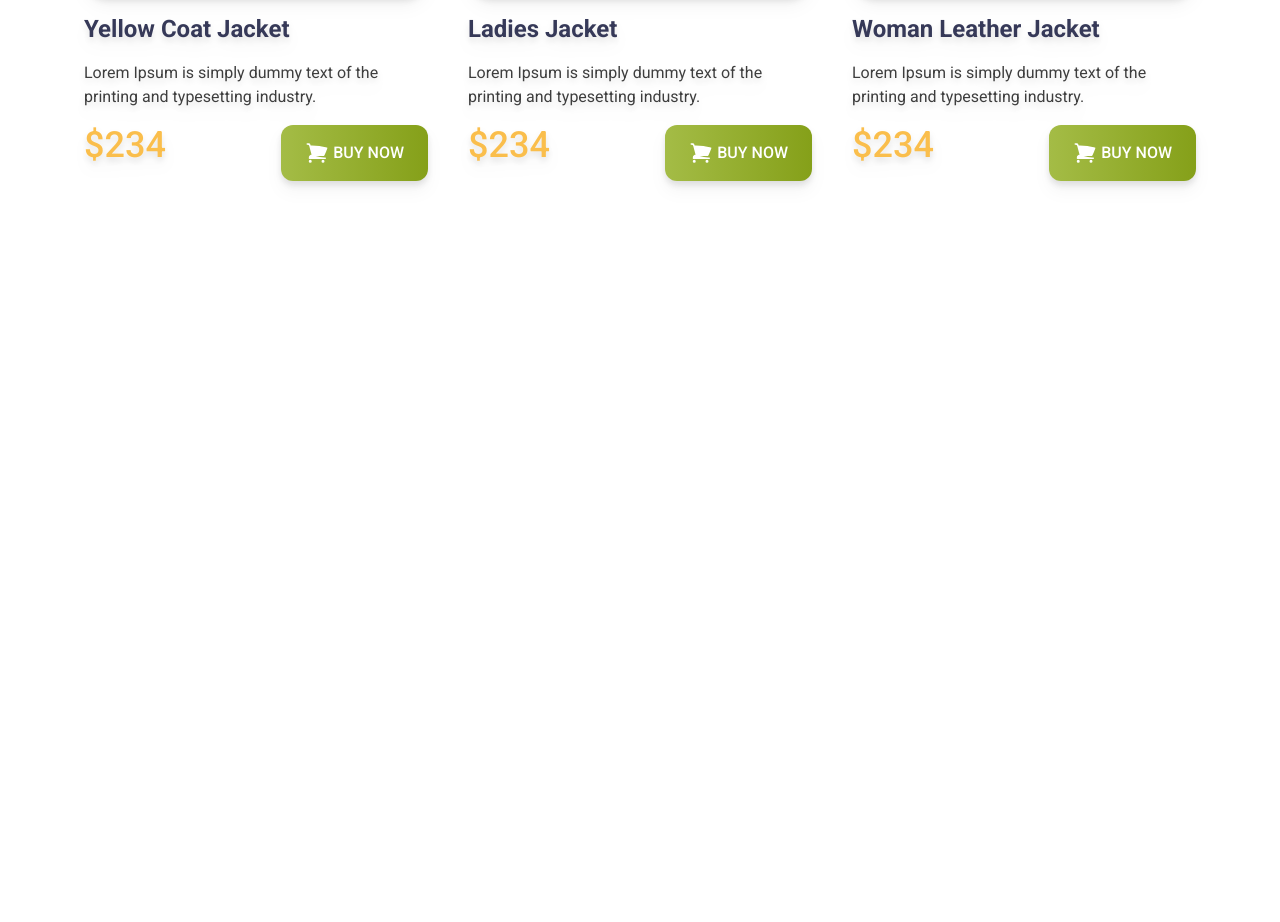
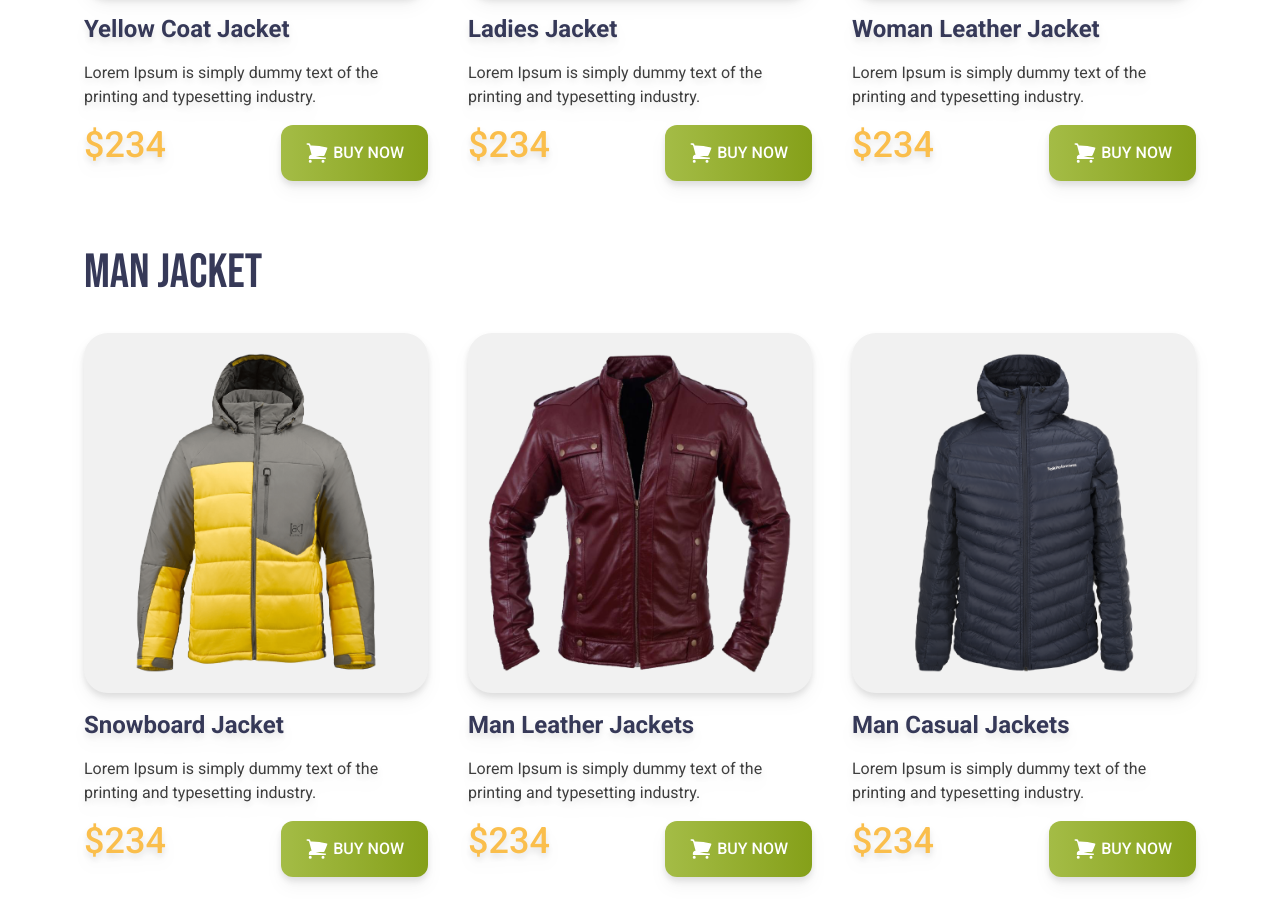
Before and after one commit to tainurrahaman/Tailwind-, a plain HTML site: page index.html in a window 1280 px wide. Shown: the part 1034-1956 px from the top of the page. Before the commit the page ends 1283 px from the top, so only its background shows below. Drawn offline with nearby package versions, Linux system fonts and the light colour scheme.

Commit message:
add Man jacket sections with responsive design for small and medium and large devices

```diff
--- a/index.html
+++ b/index.html
@@ -60,12 +60,12 @@
         </div>
       </div>
     </header>
-    <main class="max-w-6xl mx-auto my-12">
-      <section>
+    <main class="max-w-6xl mx-auto">
+      <section class="woman-jacket my-12">
         <h3 class="uppercase text-[#363958] text-5xl font-bebas-neue mx-5">
           Women Jacket
         </h3>
-        <div class="grid grid-cols-1 lg:grid-cols-3 my-4">
+        <div class="grid grid-cols-1 md:grid-cols-3 my-4">
           <div class="p-5 rounded-3xl space-y-4 drop-shadow-lg">
             <img
               class="rounded-3xl p-5 bg-[#F1F1F1]"
@@ -173,6 +173,116 @@
           </div>
         </div>
       </section>
+      <section class="Man-jacket my-12">
+        <h3 class="uppercase text-[#363958] text-5xl font-bebas-neue mx-5">
+          Man Jacket
+        </h3>
+        <div class="grid grid-cols-1 md:grid-cols-3 my-4">
+          <div class="p-5 rounded-3xl space-y-4 drop-shadow-lg">
+            <img
+              class="rounded-3xl p-5 bg-[#F1F1F1]"
+              src="images/jacket-4.png"
+            />
+            <h4 class="text-[#363958] font-bold text-2xl">Snowboard Jacket</h4>
+            <p class="text-base text-[#3E3E3E]">
+              Lorem Ipsum is simply dummy text of the printing and typesetting
+              industry.
+            </p>
+            <div class="flex justify-between">
+              <h2 class="text-[#FABE4C] text-4xl font-medium">$234</h2>
+              <button
+                class="text-[#FFFFFF] text-base bg-gradient-to-r from-[#A4BC46] to-[#85A019] px-6 py-4 rounded-xl flex gap-1 font-medium"
+              >
+                <svg
+                  xmlns="http://www.w3.org/2000/svg"
+                  fill="white "
+                  viewBox="0 0 24 24"
+                  stroke-width="1.5"
+                  stroke="currentColor"
+                  class="size-6"
+                >
+                  <path
+                    stroke-linecap="round"
+                    stroke-linejoin="round"
+                    d="M2.25 3h1.386c.51 0 .955.343 1.087.835l.383 1.437M7.5 14.25a3 3 0 0 0-3 3h15.75m-12.75-3h11.218c1.121-2.3 2.1-4.684 2.924-7.138a60.114 60.114 0 0 0-16.536-1.84M7.5 14.25 5.106 5.272M6 20.25a.75.75 0 1 1-1.5 0 .75.75 0 0 1 1.5 0Zm12.75 0a.75.75 0 1 1-1.5 0 .75.75 0 0 1 1.5 0Z"
+                  />
+                </svg>
+                BUY NOW
+              </button>
+            </div>
+          </div>
+          <div class="p-5 rounded-3xl space-y-4 drop-shadow-lg">
+            <img
+              class="rounded-3xl p-5 bg-[#F1F1F1]"
+              src="images/jacket-5.png"
+            />
+            <h4 class="text-[#363958] font-bold text-2xl mb-3">
+              Man Leather Jackets
+            </h4>
+            <p class="text-base text-[#3E3E3E] mb-3">
+              Lorem Ipsum is simply dummy text of the printing and typesetting
+              industry.
+            </p>
+            <div class="flex justify-between">
+              <h2 class="text-[#FABE4C] text-4xl font-medium">$234</h2>
+              <button
+                class="text-[#FFFFFF] text-base bg-gradient-to-r from-[#A4BC46] to-[#85A019] px-6 py-4 rounded-xl flex gap-1 font-medium"
+              >
+                <svg
+                  xmlns="http://www.w3.org/2000/svg"
+                  fill="white "
+                  viewBox="0 0 24 24"
+                  stroke-width="1.5"
+                  stroke="currentColor"
+                  class="size-6"
+                >
+                  <path
+                    stroke-linecap="round"
+                    stroke-linejoin="round"
+                    d="M2.25 3h1.386c.51 0 .955.343 1.087.835l.383 1.437M7.5 14.25a3 3 0 0 0-3 3h15.75m-12.75-3h11.218c1.121-2.3 2.1-4.684 2.924-7.138a60.114 60.114 0 0 0-16.536-1.84M7.5 14.25 5.106 5.272M6 20.25a.75.75 0 1 1-1.5 0 .75.75 0 0 1 1.5 0Zm12.75 0a.75.75 0 1 1-1.5 0 .75.75 0 0 1 1.5 0Z"
+                  />
+                </svg>
+                BUY NOW
+              </button>
+            </div>
+          </div>
+          <div class="p-5 rounded-3xl space-y-4 drop-shadow-lg">
+            <img
+              class="rounded-3xl p-5 bg-[#F1F1F1]"
+              src="images/jacket-6.png"
+            />
+            <h4 class="text-[#363958] font-bold text-2xl mb-3">
+              Man Casual Jackets
+            </h4>
+            <p class="text-base text-[#3E3E3E] mb-3">
+              Lorem Ipsum is simply dummy text of the printing and typesetting
+              industry.
+            </p>
+            <div class="flex justify-between">
+              <h2 class="text-[#FABE4C] text-4xl font-medium">$234</h2>
+              <button
+                class="text-[#FFFFFF] text-base bg-gradient-to-r from-[#A4BC46] to-[#85A019] px-6 py-4 rounded-xl flex gap-1 font-medium"
+              >
+                <svg
+                  xmlns="http://www.w3.org/2000/svg"
+                  fill="white "
+                  viewBox="0 0 24 24"
+                  stroke-width="1.5"
+                  stroke="currentColor"
+                  class="size-6"
+                >
+                  <path
+                    stroke-linecap="round"
+                    stroke-linejoin="round"
+                    d="M2.25 3h1.386c.51 0 .955.343 1.087.835l.383 1.437M7.5 14.25a3 3 0 0 0-3 3h15.75m-12.75-3h11.218c1.121-2.3 2.1-4.684 2.924-7.138a60.114 60.114 0 0 0-16.536-1.84M7.5 14.25 5.106 5.272M6 20.25a.75.75 0 1 1-1.5 0 .75.75 0 0 1 1.5 0Zm12.75 0a.75.75 0 1 1-1.5 0 .75.75 0 0 1 1.5 0Z"
+                  />
+                </svg>
+                BUY NOW
+              </button>
+            </div>
+          </div>
+        </div>
+      </section>
     </main>
     <footer></footer>
   </body>
```
